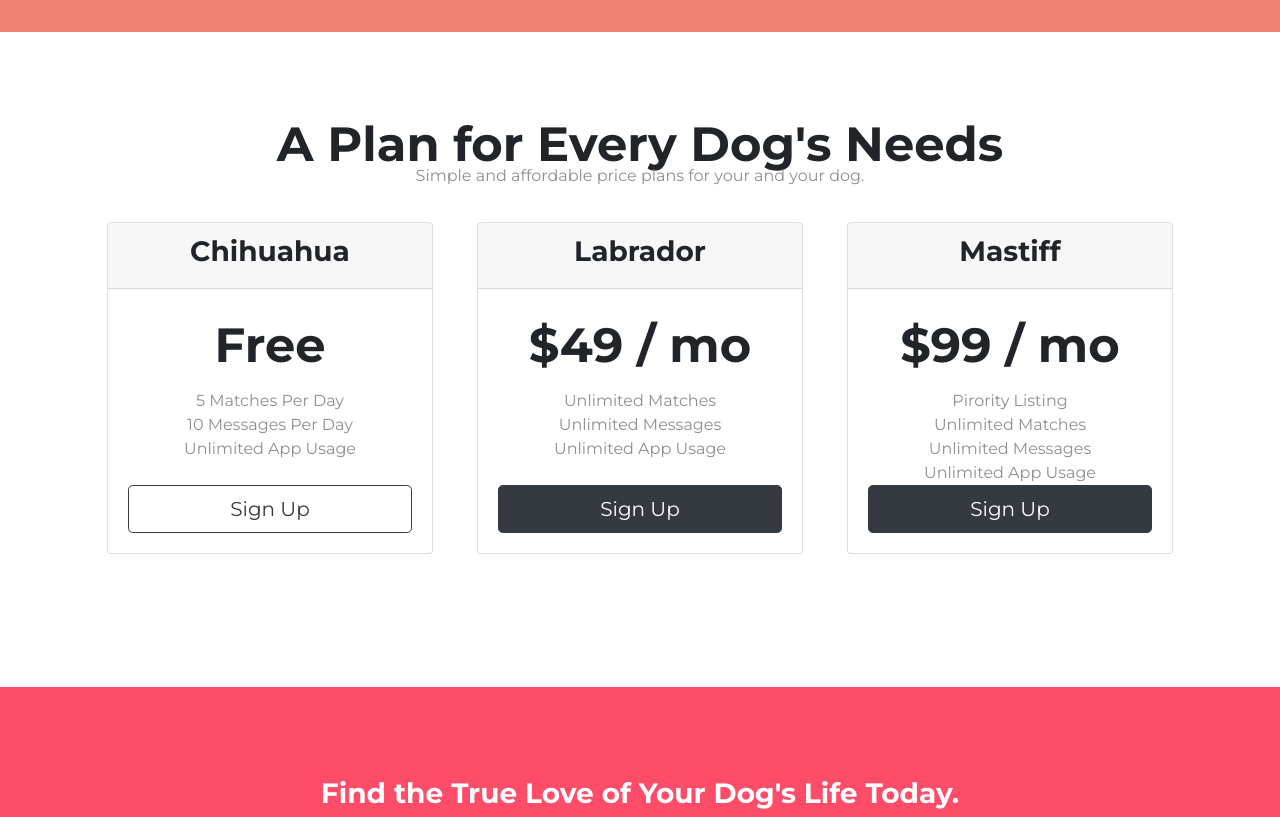
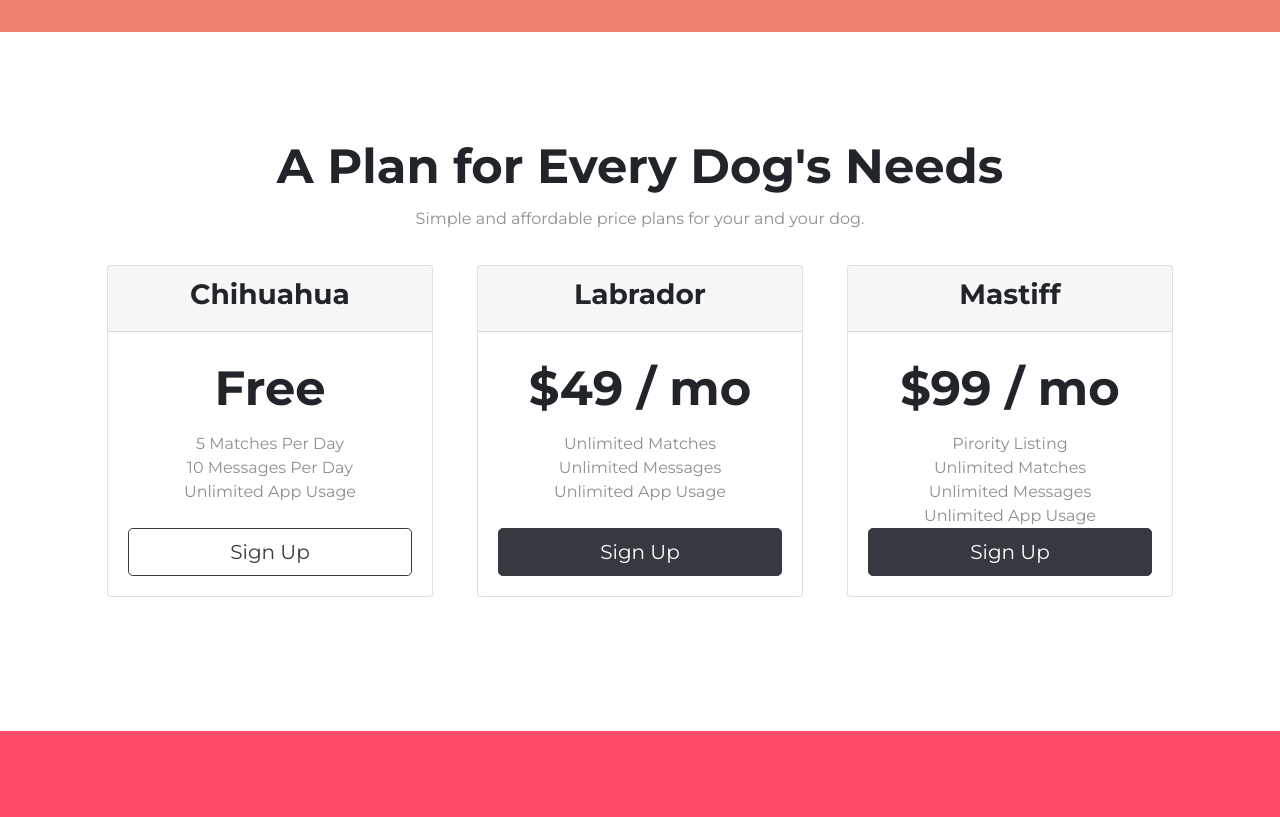
Before and after one commit to chelseybuchanan/tindog, a plain HTML site: page index.html in a window 1280 px wide. Shown: the part 1660-2477 px from the top of the page. Drawn offline with nearby package versions, Linux system fonts and the light colour scheme.

Commit message:
line update

```diff
--- a/css/styles.css
+++ b/css/styles.css
@@ -26,6 +26,8 @@ p {
 .section-heading{
     font-size: 3rem;
     line-height: 1.5rem;
+    padding: 2%;
+
 }
 
 /* Containers  */
```
